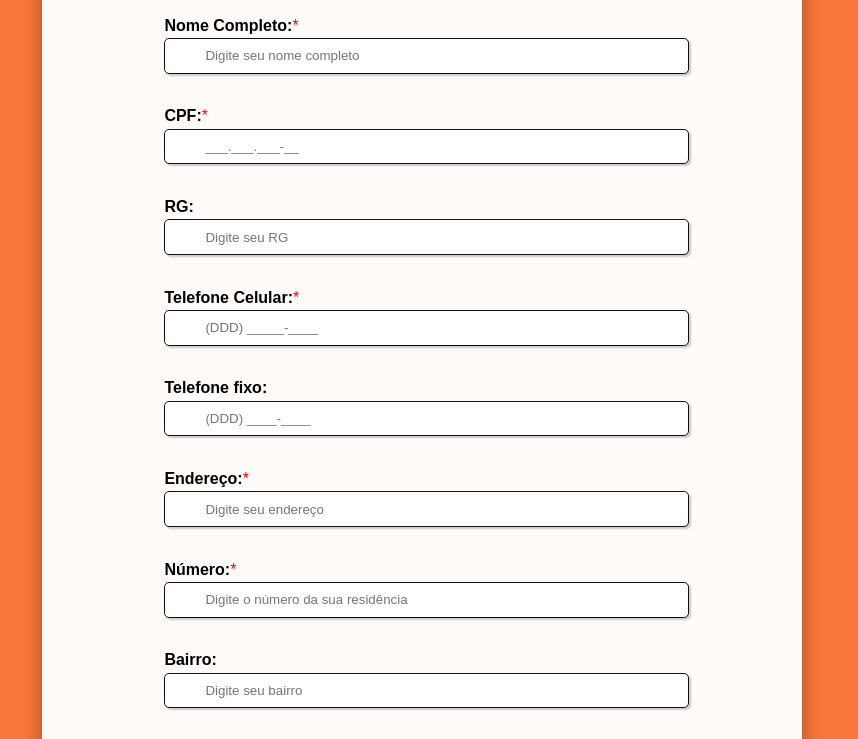
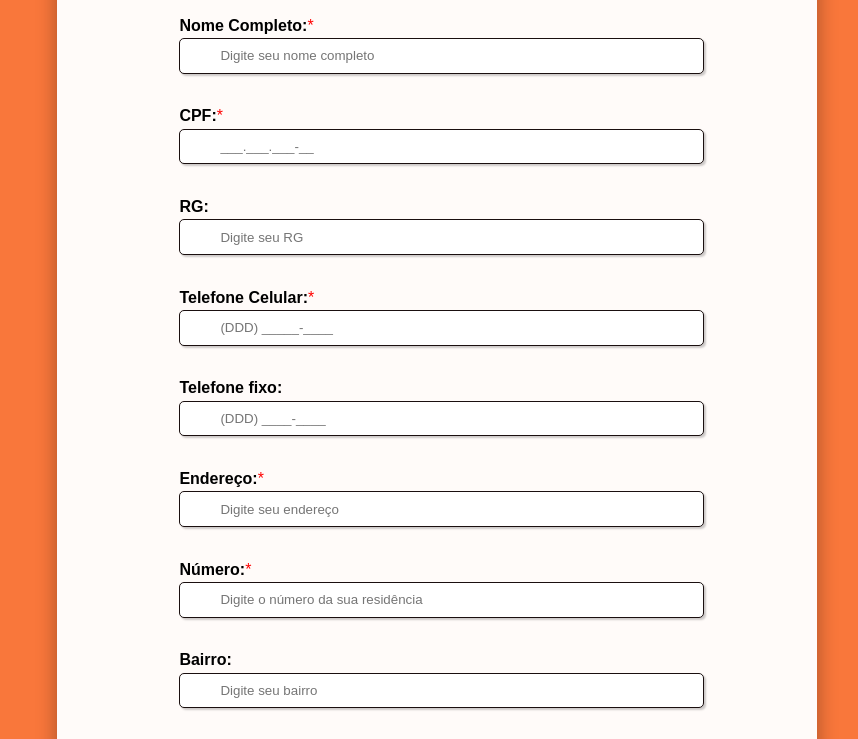
Before and after one commit to Ardnna/formulario_itau, a plain HTML site: page index.html in a window 1280 px wide. Shown: the part 228-967 px from the top of the page, without its empty margins (174-1032 px from the left). Drawn offline with Linux system fonts and the light colour scheme.

Commit message:
Update Style.css

```diff
--- a/CSS/Style.css
+++ b/CSS/Style.css
@@ -55,7 +55,7 @@ body{
   background: rgba(255, 255, 255, 0.97);
   text-align: left;
   border-radius: 7%;
-  transform: translate(50px);
+  transform: translate(65px);
  }
 
 input, select, textarea, button{
```
